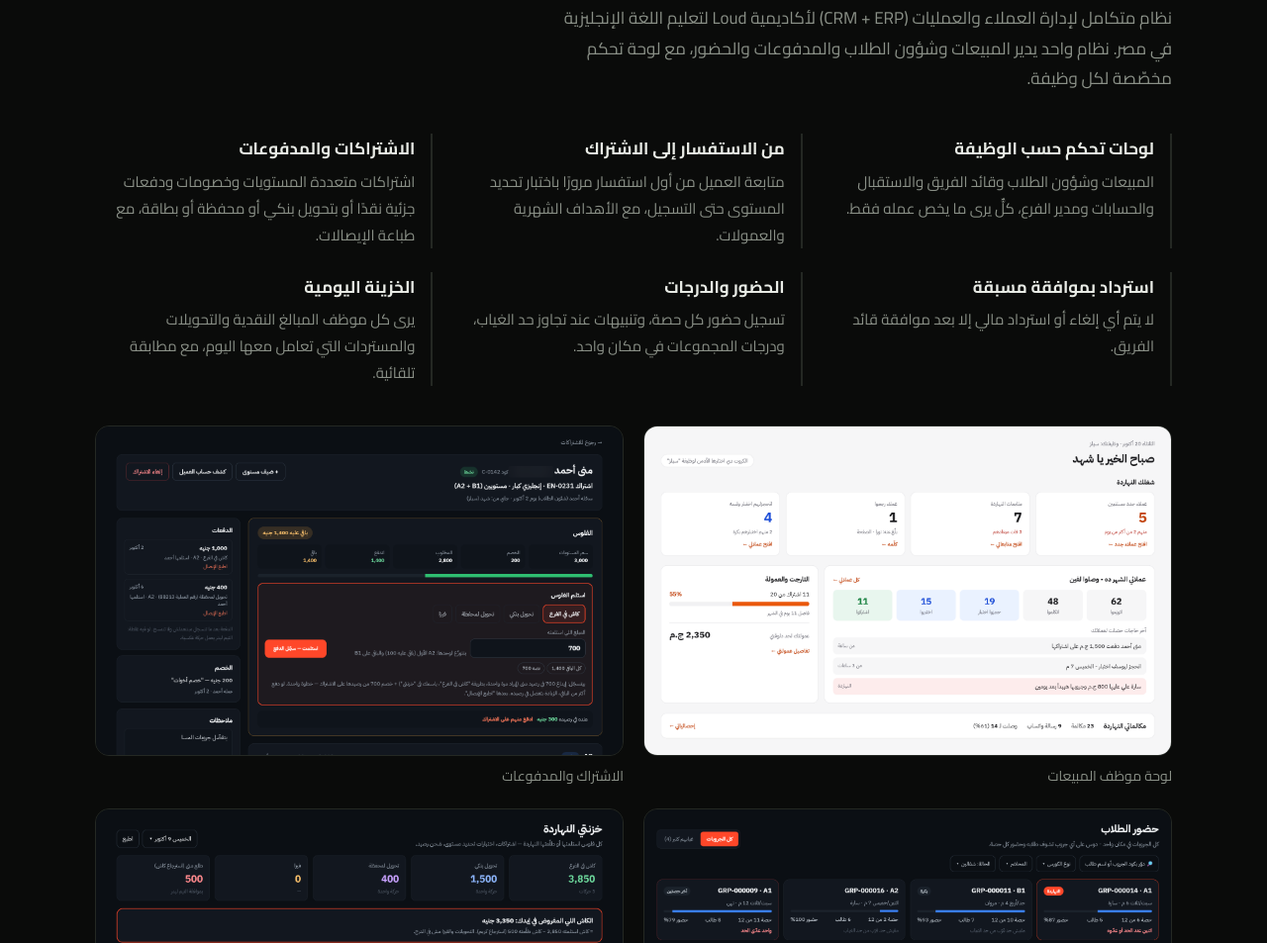
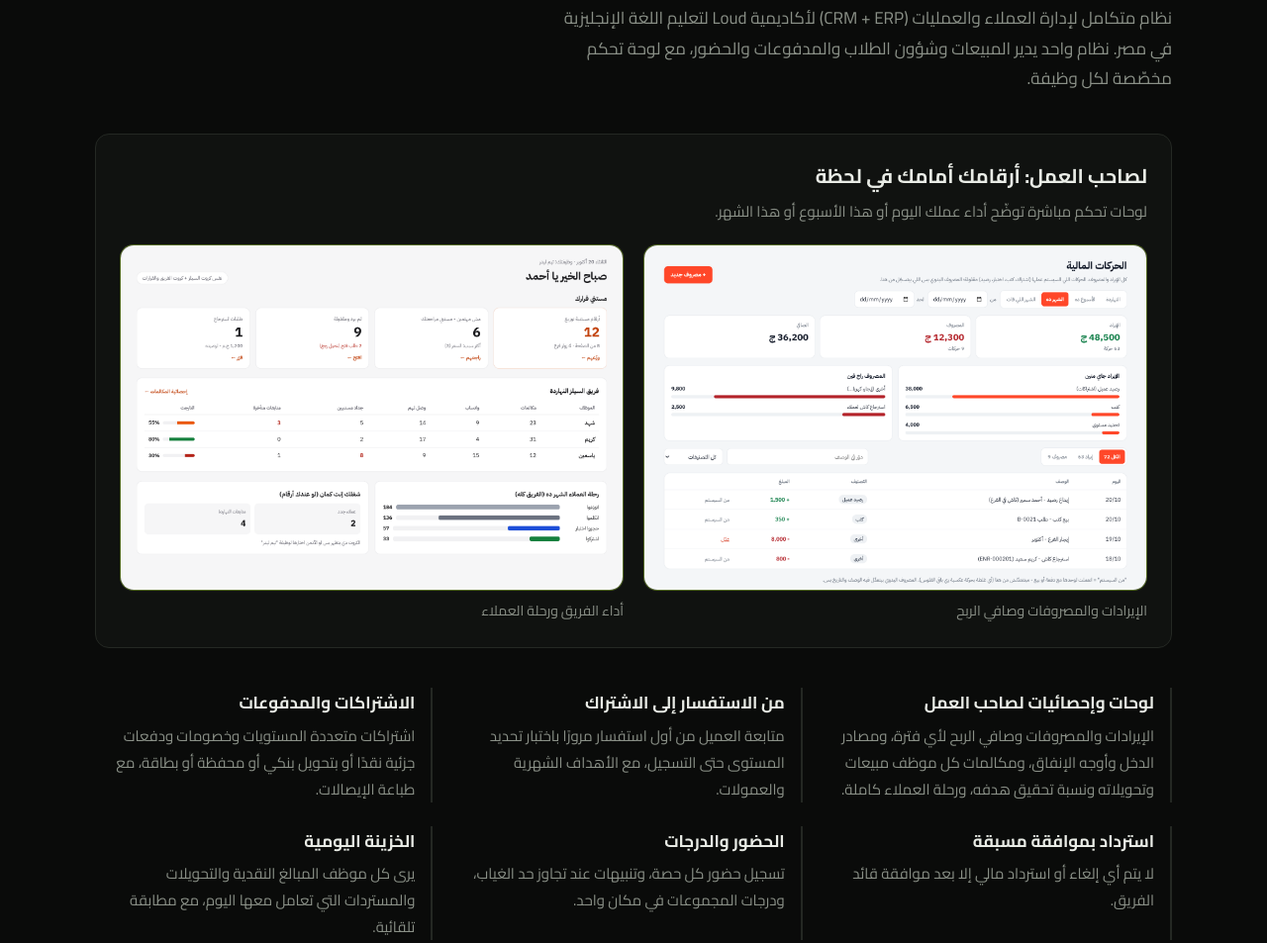
Before and after one commit to shifracode/shifracode.github.io, a plain HTML site: page ar/index.html in a window 1280 px wide. Shown: the part 2230-3183 px from the top of the page at 99% size. Drawn offline with Linux system fonts and the light colour scheme.

Commit message:
Feature owner dashboards and statistics in the Loud Academy case study
Co-Authored-By: Claude Opus 5.5 <noreply@anthropic.com>

```diff
--- a/ar/index.html
+++ b/ar/index.html
@@ -149,7 +149,12 @@
           <span class="badge badge--done">مكتمل · قريبًا في التشغيل</span>
         </div>
         <p class="section__lead">نظام متكامل لإدارة العملاء والعمليات (CRM + ERP) لأكاديمية Loud لتعليم اللغة الإنجليزية في مصر. نظام واحد يدير المبيعات وشؤون الطلاب والمدفوعات والحضور، مع لوحة تحكم مخصّصة لكل وظيفة.</p>
-        <ul class="work__feats"><li class="work__feat"><h3>لوحات تحكم حسب الوظيفة</h3><p>المبيعات وشؤون الطلاب وقائد الفريق والاستقبال والحسابات ومدير الفرع، كلٌّ يرى ما يخص عمله فقط.</p></li><li class="work__feat"><h3>من الاستفسار إلى الاشتراك</h3><p>متابعة العميل من أول استفسار مرورًا باختبار تحديد المستوى حتى التسجيل، مع الأهداف الشهرية والعمولات.</p></li><li class="work__feat"><h3>الاشتراكات والمدفوعات</h3><p>اشتراكات متعددة المستويات وخصومات ودفعات جزئية نقدًا أو بتحويل بنكي أو محفظة أو بطاقة، مع طباعة الإيصالات.</p></li><li class="work__feat"><h3>استرداد بموافقة مسبقة</h3><p>لا يتم أي إلغاء أو استرداد مالي إلا بعد موافقة قائد الفريق.</p></li><li class="work__feat"><h3>الحضور والدرجات</h3><p>تسجيل حضور كل حصة، وتنبيهات عند تجاوز حد الغياب، ودرجات المجموعات في مكان واحد.</p></li><li class="work__feat"><h3>الخزينة اليومية</h3><p>يرى كل موظف المبالغ النقدية والتحويلات والمستردات التي تعامل معها اليوم، مع مطابقة تلقائية.</p></li></ul>
+        <div class="work__featured">
+          <h3 class="work__featured-title">لصاحب العمل: أرقامك أمامك في لحظة</h3>
+          <p class="work__featured-sub">لوحات تحكم مباشرة توضّح أداء عملك اليوم أو هذا الأسبوع أو هذا الشهر.</p>
+          <div class="shots"><figure class="shot shot--feature"><a href="../assets/work/finance.png" target="_blank" rel="noopener"><img src="../assets/work/finance.png" alt="الإيرادات والمصروفات وصافي الربح" loading="lazy" width="1600" height="1400"></a><figcaption>الإيرادات والمصروفات وصافي الربح</figcaption></figure><figure class="shot shot--feature"><a href="../assets/work/team.png" target="_blank" rel="noopener"><img src="../assets/work/team.png" alt="أداء الفريق ورحلة العملاء" loading="lazy" width="1600" height="1400"></a><figcaption>أداء الفريق ورحلة العملاء</figcaption></figure></div>
+        </div>
+        <ul class="work__feats"><li class="work__feat"><h3>لوحات وإحصائيات لصاحب العمل</h3><p>الإيرادات والمصروفات وصافي الربح لأي فترة، ومصادر الدخل وأوجه الإنفاق، ومكالمات كل موظف مبيعات وتحويلاته ونسبة تحقيق هدفه، ورحلة العملاء كاملة.</p></li><li class="work__feat"><h3>من الاستفسار إلى الاشتراك</h3><p>متابعة العميل من أول استفسار مرورًا باختبار تحديد المستوى حتى التسجيل، مع الأهداف الشهرية والعمولات.</p></li><li class="work__feat"><h3>الاشتراكات والمدفوعات</h3><p>اشتراكات متعددة المستويات وخصومات ودفعات جزئية نقدًا أو بتحويل بنكي أو محفظة أو بطاقة، مع طباعة الإيصالات.</p></li><li class="work__feat"><h3>استرداد بموافقة مسبقة</h3><p>لا يتم أي إلغاء أو استرداد مالي إلا بعد موافقة قائد الفريق.</p></li><li class="work__feat"><h3>الحضور والدرجات</h3><p>تسجيل حضور كل حصة، وتنبيهات عند تجاوز حد الغياب، ودرجات المجموعات في مكان واحد.</p></li><li class="work__feat"><h3>الخزينة اليومية</h3><p>يرى كل موظف المبالغ النقدية والتحويلات والمستردات التي تعامل معها اليوم، مع مطابقة تلقائية.</p></li></ul>
         <div class="shots"><figure class="shot"><a href="../assets/work/sales.png" target="_blank" rel="noopener"><img src="../assets/work/sales.png" alt="لوحة موظف المبيعات" loading="lazy" width="1600" height="1000"></a><figcaption>لوحة موظف المبيعات</figcaption></figure><figure class="shot"><a href="../assets/work/subscription.png" target="_blank" rel="noopener"><img src="../assets/work/subscription.png" alt="الاشتراك والمدفوعات" loading="lazy" width="1600" height="1000"></a><figcaption>الاشتراك والمدفوعات</figcaption></figure><figure class="shot"><a href="../assets/work/attendance.png" target="_blank" rel="noopener"><img src="../assets/work/attendance.png" alt="متابعة الحضور" loading="lazy" width="1600" height="1000"></a><figcaption>متابعة الحضور</figcaption></figure><figure class="shot"><a href="../assets/work/cashbox.png" target="_blank" rel="noopener"><img src="../assets/work/cashbox.png" alt="الخزينة اليومية" loading="lazy" width="1600" height="1000"></a><figcaption>الخزينة اليومية</figcaption></figure></div>
         <p class="work__note">الشاشات معروضة ببيانات تجريبية، وأرقام الهواتف مخفية. اضغط على أي شاشة لعرضها بالحجم الكامل.</p>
         <p class="work__stack"><span>التقنيات المستخدمة:</span> <span lang="en" dir="ltr">Django · Django REST Framework · PostgreSQL</span></p>
--- a/style.css
+++ b/style.css
@@ -262,6 +262,17 @@ html[lang="en"] .hero__title { letter-spacing: -1.5px; line-height: 1.1; }
 .shot a:hover img { transform: scale(1.03); }
 .shot a:focus-visible { outline: 2px solid var(--lime); outline-offset: 3px; }
 .shot figcaption { color: var(--muted); font-size: 14px; margin-top: 8px; }
+.work__featured {
+  background: var(--bg-alt);
+  border: 1px solid var(--line);
+  border-radius: var(--radius);
+  padding: 24px;
+  margin-bottom: 40px;
+}
+.work__featured-title { margin: 0 0 4px; font-size: 20px; }
+.work__featured-sub { margin: 0 0 20px; color: var(--muted); font-size: 15px; }
+.shot--feature a { aspect-ratio: 16 / 11; border-color: rgba(198, 255, 61, .35); }
+@media (max-width: 760px) { .work__featured { padding: 16px; } }
 .work__note { color: var(--muted); font-size: 13px; margin: 20px 0 4px; }
 .work__stack { font-size: 14px; margin: 0; }
 .work__stack span:first-child { color: var(--muted); }
```
Also changed, not shown: index.html (+6 -1 lines), assets/work/finance.png (added), assets/work/team.png (added).
